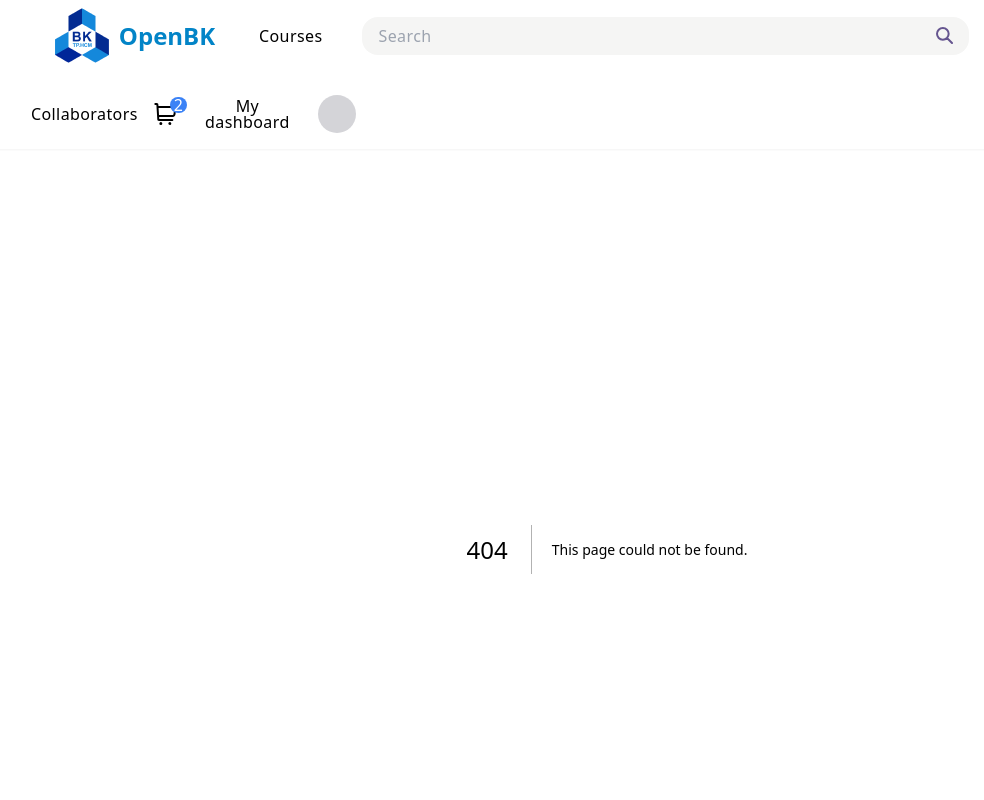
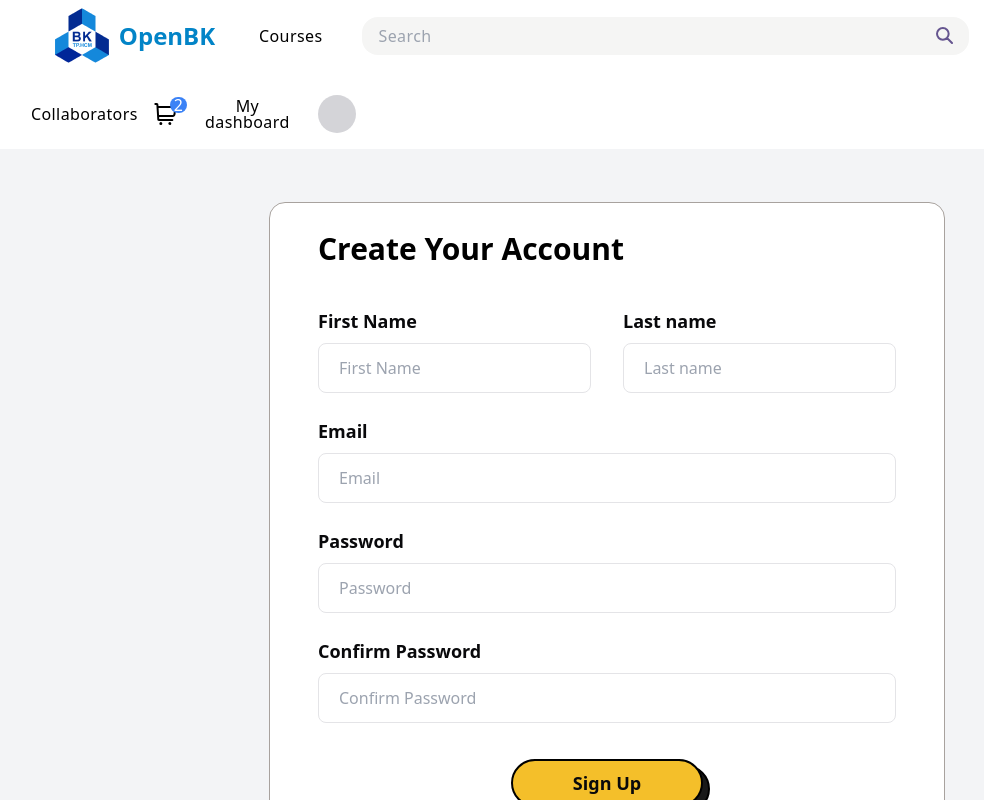
Before and after one commit to btram11/OpenBK, a Next.js app: page /registration in a window 1280 px wide. Before the commit this address had no page. Shown: the top 800 px of the page, without its empty margins (33-1017 px from the left). Built offline with nearby package versions, Linux system fonts and the light colour scheme; no server answers.

Commit message:
call api for authentication

```diff
--- a/src/app/login/page.tsx
+++ b/src/app/login/page.tsx
@@ -1,80 +1,97 @@
 "use client";
 
 import React from "react";
-import {ButtonForm} from "../components/button";
+import { ButtonForm } from "../components/button";
 import { useRouter } from "next/navigation";
+import { useForm } from "react-hook-form";
+import * as yup from "yup";
+import { yupResolver } from "@hookform/resolvers/yup";
+import { login } from "@/services/auth";
+import { useMutation } from "@tanstack/react-query";
 
 export default function LoginPage() {
   const router = useRouter();
+  const mutation = useMutation({
+    mutationFn: (data: any) => {
+      console.log(data);
+      return login({
+        email: data.email,
+        password: data.password,
+      });
+    },
+    onError: (errors) => {
+      alert(errors);
+    },
+  });
+
+  const formSchema = yup.object().shape({
+    email: yup.string().email().required("Email is required"),
+    password: yup.string().required("Password is required"),
+  });
+
+  const {
+    register,
+    handleSubmit,
+    formState: { errors },
+    reset,
+  } = useForm({
+    resolver: yupResolver(formSchema),
+    mode: "onSubmit",
+    reValidateMode: "onChange",
+  });
   const inputStyle =
     "text-black text-base w-[30vw] px-5 p-3 rounded-lg border dark:border-stone-400 caret-dodger-blue-500 focus:outline-dodger-blue-500";
 
-  const [error, setError] = React.useState("");
-
-  const handleSubmit = async (event: React.FormEvent<HTMLFormElement>) => {
-    event.preventDefault();
-
-    const formData = new FormData(event.currentTarget);
-    const email = formData.get("email");
-    const password = formData.get("password");
-
-    // Basic validation
-    // if (!email || !password) {
-    //   setError("Email and Password are required.");
-    //   return;
-    // }
-
-    // setError(""); // Clear error
-
-    // Simulate login API call
-    try {
-      const response = await fetch("/api/auth/login", {
-        method: "POST",
-        headers: { "Content-Type": "application/json" },
-        body: JSON.stringify({ email, password }),
-      });
-
-      if (response.ok) {
-        router.push("/dashboard");
-      } else {
-        // Handle errors
-      }
-      console.log("Logging in with:", { email, password });
-      // Perform login logic, e.g., send a request to an API
-    } catch (error) {
-      // setError("Invalid login credentials.");
-    }
-  };
   return (
-    <main className="flex bg-zinc-100 items-center justify-center h-screen w-screen">
+    <main className="flex bg-zinc-100 items-center justify-center h-screen w-full">
       <div className="border bg-white border-stone-400 min-w-16 min-h-16 w-fit h-fit px-12 py-7 rounded-2xl flex flex-col gap-14">
         <div className="text-black text-3xl font-semibold">
           Are you ready to join?
         </div>
-        <form className="flex flex-col gap-4" onSubmit={handleSubmit}>
-          <div className="flex flex-col gap-2">
+        <form
+          className="flex flex-col gap-12"
+          onSubmit={handleSubmit((formData) => {
+            mutation.mutate(formData);
+          })}
+        >
+          <div className="flex flex-col gap-7">
+            <div className="flex flex-col gap-2 relative">
               <label htmlFor="email" className="font-semibold text-lg">
                 Email
               </label>
               <input
+                {...register("email")}
                 id="email"
                 type="email"
-              className={`${inputStyle} rounded-lg`}
+                className={`${inputStyle} rounded-lg ${
+                  errors.email
+                    ? " border-2 border-red-500 focus:outline-red-500"
+                    : ""
+                }`}
                 placeholder="Email"
-              required
               />
+              <span className="text-red-500 text-sm absolute -bottom-5">
+                {errors.email?.message}
+              </span>
             </div>
-          <div className="flex flex-col gap-3">
+            <div className="flex flex-col gap-2 relative">
               <label htmlFor="pass" className="font-semibold text-lg">
                 Password
               </label>
               <input
+                {...register("password")}
                 id="pass"
                 type="password"
-              className={inputStyle}
+                className={`${inputStyle} ${
+                  errors.password
+                    ? " border-2 border-red-500 focus:outline-red-500"
+                    : ""
+                }`}
                 placeholder="Password"
-              required
               />
+              <span className="text-red-500 text-sm absolute -bottom-5">
+                {errors.password?.message}
+              </span>
             </div>
             <div className="flex flex-row gap-3 items-center">
               <input
@@ -82,14 +99,15 @@ export default function LoginPage() {
                 type="checkbox"
                 className="w-4 h-4 accent-dodger-blue-500 "
               />
-            <label htmlFor="remember" className="text-sm gap-4">
+              <label htmlFor="remember" className="text-sm gap-4 select-none">
                 Remember me
               </label>
             </div>
-          {error && <div></div>}
+          </div>
+          {/* {error && <div></div>} */}
           <ButtonForm className="w-[15vw]">Log in</ButtonForm>
 
-          <div className="self-center text-stone-500">
+          <div className="self-center text-stone-500 select-none">
             Don't have an account?{" "}
             <a
               href="/registration"
--- /dev/null
+++ b/src/app/registration/page.tsx
@@ -0,0 +1,178 @@
+"use client";
+
+import { ButtonForm } from "../components/button";
+import { QueryClient, useMutation } from "@tanstack/react-query";
+import { useForm } from "react-hook-form";
+import * as yup from "yup";
+import { yupResolver } from "@hookform/resolvers/yup";
+import { signUp } from "@/services/auth";
+
+export default function SignupPage() {
+  const mutation = useMutation({
+    mutationFn: (data: any) => {
+      console.log(data);
+      return signUp({
+        name: `${data.firstName} ${data.lastName}`,
+        email: data.email,
+        password: data.password,
+      });
+    },
+    onError: (errors) => {
+      alert(errors);
+    },
+  });
+  const formSchema = yup.object().shape({
+    lastName: yup.string().required("Last name is required"),
+    firstName: yup.string().required("First name is required"),
+    email: yup.string().email().required("Email is required"),
+    password: yup
+      .string()
+      .required("Password is required")
+      .min(6, "Password must be at least 6 characters"),
+    confirmPassword: yup
+      .string()
+      .required("Confirm Password is required")
+      .oneOf([yup.ref("password")], "Confirm Password must match"),
+  });
+
+  const {
+    register,
+    handleSubmit,
+    formState: { errors },
+    reset,
+  } = useForm({
+    resolver: yupResolver(formSchema),
+    mode: "onSubmit",
+    reValidateMode: "onChange",
+  });
+
+  const inputStyle =
+    "text-black text-base  px-5 p-3 rounded-lg border dark:border-stone-400 caret-dodger-blue-500 focus:outline-dodger-blue-500";
+
+  return (
+    <div className="flex bg-gray-100 items-center justify-center h-screen w-screen">
+      <div className="bg-white border border-stone-400 min-w-16 min-h-16 w-fit h-fit px-12 py-7 rounded-2xl flex flex-col gap-10">
+        <div className="text-black text-3xl font-semibold">
+          Create Your Account
+        </div>
+        <form
+          className="flex flex-col gap-9"
+          onSubmit={handleSubmit((formData) => {
+            mutation.mutate(formData);
+          })}
+        >
+          <div className="flex flex-col gap-6">
+            <div className="flex flex-row gap-8">
+              <div className="flex-1 flex flex-col gap-2 relative">
+                <label htmlFor="fname" className="font-semibold text-lg">
+                  First Name
+                </label>
+                <input
+                  {...register("firstName")}
+                  id="fname"
+                  type="text"
+                  className={`${inputStyle} ${
+                    errors.firstName
+                      ? " border-2 border-red-500 focus:outline-red-500"
+                      : ""
+                  }`}
+                  placeholder="First Name"
+                />
+                <span className="text-red-500 text-sm absolute -bottom-5">
+                  {errors.firstName?.message}
+                </span>
+              </div>
+              <div className="flex-1 flex flex-col gap-2 relative">
+                <label htmlFor="lname" className="font-semibold text-lg">
+                  Last name
+                </label>
+                <input
+                  {...register("lastName")}
+                  id="lname"
+                  type="text"
+                  className={`${inputStyle} ${
+                    errors.lastName
+                      ? " border-2 border-red-500 focus:outline-red-500"
+                      : ""
+                  }`}
+                  placeholder="Last name"
+                />
+                <span className="text-red-500 text-sm absolute -bottom-5">
+                  {errors.lastName?.message}
+                </span>
+              </div>
+            </div>
+            <div className="flex flex-col gap-2 relative">
+              <label htmlFor="email" className="font-semibold text-lg">
+                Email
+              </label>
+              <input
+                {...register("email")}
+                id="email"
+                type="email"
+                className={`${inputStyle} w-full  ${
+                  errors.email
+                    ? " border-2 border-red-500 focus:outline-red-500"
+                    : ""
+                }`}
+                placeholder="Email"
+              />
+              <span className="text-red-500 text-sm absolute -bottom-5">
+                {errors.email?.message}
+              </span>
+            </div>
+            <div className="flex flex-col gap-2 relative">
+              <label htmlFor="pass" className="font-semibold text-lg">
+                Password
+              </label>
+              <input
+                {...register("password")}
+                id="pass"
+                type="password"
+                className={`${inputStyle} w-full ${
+                  errors.password
+                    ? " border-2 border-red-500 focus:outline-red-500"
+                    : ""
+                }`}
+                placeholder="Password"
+              />
+              <span className="text-red-500 text-sm absolute -bottom-5">
+                {errors.password?.message}
+              </span>
+            </div>
+            <div className="flex flex-col gap-2 relative">
+              <label htmlFor="cpass" className="font-semibold text-lg">
+                Confirm Password
+              </label>
+              <input
+                {...register("confirmPassword")}
+                id="cpass"
+                type="password"
+                className={`${inputStyle} w-full ${
+                  errors.confirmPassword
+                    ? " border-2 border-red-500 focus:outline-red-500"
+                    : ""
+                }`}
+                placeholder="Confirm Password"
+              />
+              <span className="text-red-500 text-sm absolute -bottom-5">
+                {errors.confirmPassword?.message}
+              </span>
+            </div>
+          </div>
+          <ButtonForm className="w-[15vw]">Sign Up</ButtonForm>
+
+          <div className="self-center text-stone-500">
+            Already have an account?{" "}
+            <a
+              href="/login"
+              className="cursor-pointer text-dodger-blue-600 duration-150 underline hover:text-saffron-400"
+            >
+              Login
+            </a>
+          </div>
+        </form>
+      </div>
+    </div>
+  );
+}
--- /dev/null
+++ b/src/services/auth.ts
@@ -0,0 +1,33 @@
+const BaseURL = process.env.NEXT_PUBLIC_API;
+
+export const signUp = async (data: any) => {
+  const response = await fetch(`${BaseURL}/auth/signup`, {
+    method: "POST",
+    headers: {
+      "Content-type": "application/json",
+    },
+    body: JSON.stringify(data),
+  });
+  if (!response.ok) throw new Error(response.statusText);
+  const result = await response.json();
+
+  if (result.accessToken) {
+    sessionStorage.setItem("accessToken", result.accessToken);
+  }
+};
+
+export const login = async (data: any) => {
+  const response = await fetch(`${BaseURL}/auth/login`, {
+    method: "POST",
+    headers: {
+      "Content-type": "application/json",
+    },
+    body: JSON.stringify(data),
+  });
+  if (!response.ok) throw new Error(response.statusText);
+  const result = await response.json();
+
+  if (result.accessToken) {
+    sessionStorage.setItem("accessToken", result.accessToken);
+  }
+};
```
Lines whose indentation alone changed are shown as unchanged.
